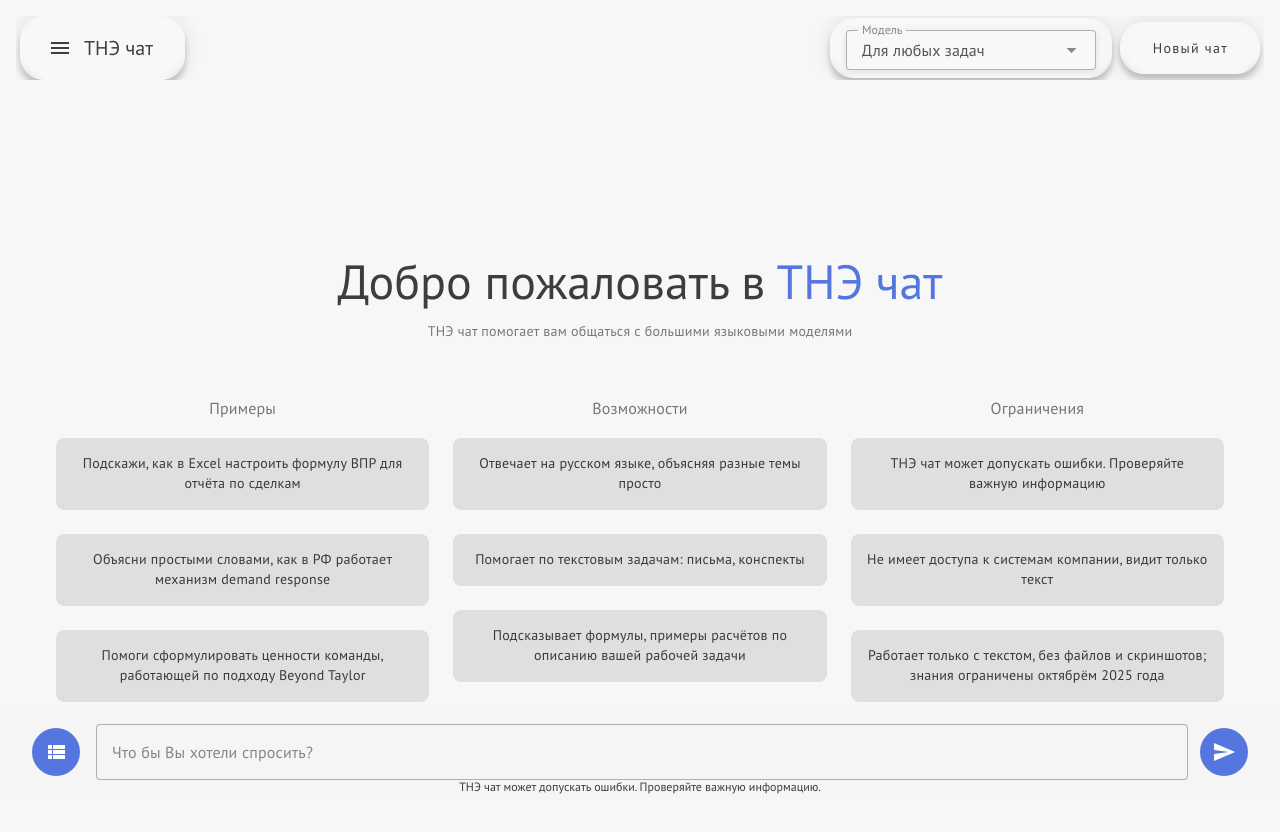
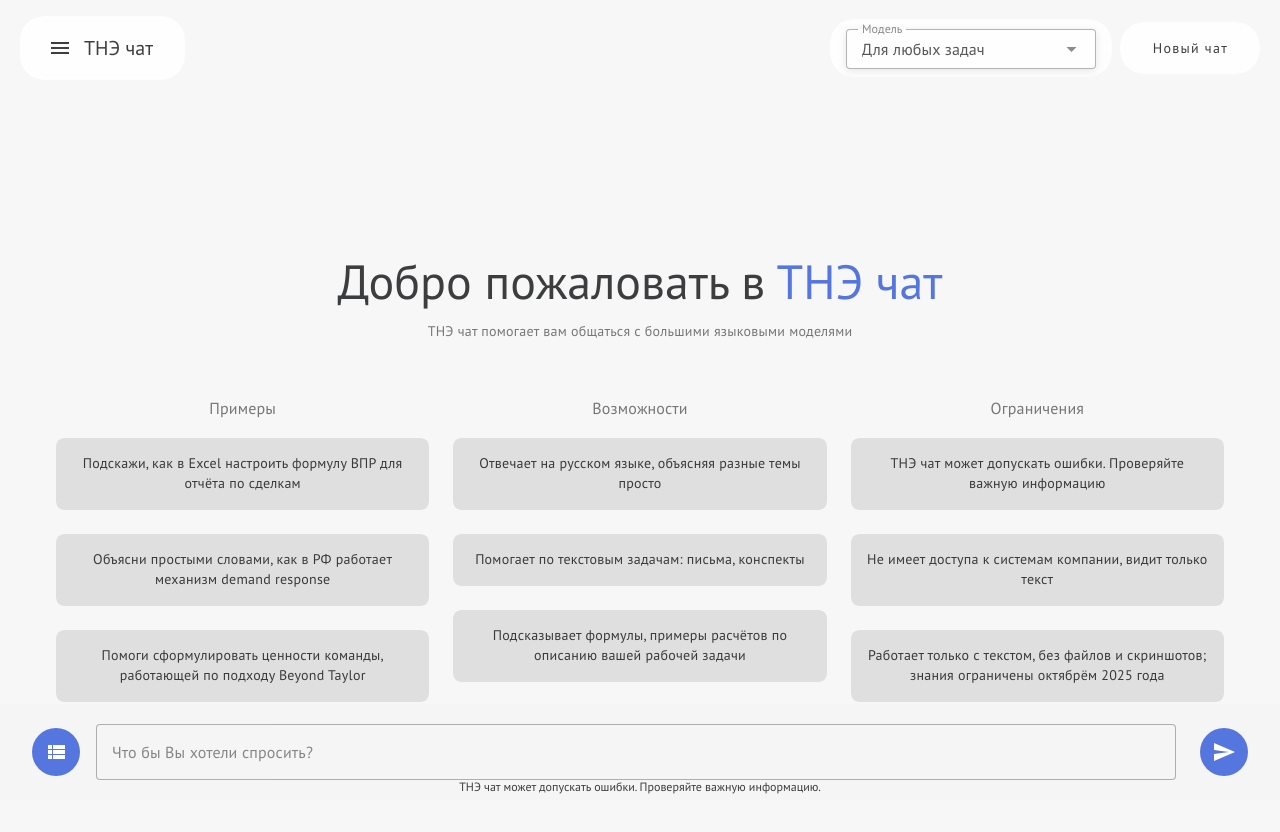
Before and after one commit to kirsanovmike/chatgpt-ui-vite, a Vue app: page / in a window 1280 px wide. Shown: the top 832 px of the page. Built offline with nearby package versions, Linux system fonts and the light colour scheme.

Commit message:
отладка стилей шапки

```diff
--- a/src/components/Conversation.vue
+++ b/src/components/Conversation.vue
@@ -10,7 +10,7 @@
       <div ref="chatWindow">
         <!-- Телепорт для селекта модели в шапку -->
         <Teleport to="#portal-target">
-          <div class="model-select-container mt-1">
+          <div class="model-select-container" style="margin-top: 2px;">
             <v-select
                 v-model="selectedModel"
                 :items="models"
@@ -51,12 +51,14 @@
                   />
 
                   <!-- Контент сообщения -->
+                  <div :class="['message-wrapper', { 'message-error': message.is_error }]">
                     <MsgContent
                         :message="message"
                         :index="index"
                         :use-prompt="usePrompt"
                         :delete-message="deleteMessage"
                     />
+                  </div>
 
                   <!-- Экшены для сообщений ассистента -->
                   <MessageActions
@@ -175,8 +177,6 @@
  *  - работу с системными и готовыми промптами
  */
 
-// ========================= Импорты =========================
-
 import { ref } from 'vue'
 
 import MessageActions from '@/components/MessageActions.vue'
@@ -193,6 +193,7 @@ import { trimMessagesByTokens } from '@/helpers/llm'
 type ChatMessage = {
   id?: number | string | null
   is_disabled?: boolean
+  is_error?: boolean
   content: string
   role: string
   message_type?: number
@@ -290,10 +291,6 @@ const readyPrompts = [
 
 // ========================= Пропсы и основное состояние =========================
 
-/**
- * Пропс с текущей беседой (сообщения, статус загрузки и т.д.).
- * Управляется родительским компонентом.
- */
 const props = defineProps<{ conversation: ConversationT }>()
 
 /** Флаг открытия диалога «Все промпты» */
@@ -414,8 +411,17 @@ const fetchReply = async () => {
       content: data.response.content,
       role: AuthorRole.Assistant
     })
+  } catch (error) {
+    console.error('Ошибка при запросе к LLM', error)
+
+    props.conversation.messages.push({
+      content: 'Упс, что-то пошло не так при обращении к модели. Попробуйте ещё раз чуть позже.',
+      role: AuthorRole.Assistant,
+      is_error: true
+    })
   } finally {
     fetchingResponse.value = false
+    scrollChatWindow()
   }
 }
 
@@ -451,7 +457,6 @@ const stop = () => abortFetch()
  * но здесь удобное место для будущей логики.
  */
 const onModelChange = (model: string) => {
-  // Здесь можно добавить аналитику, сохранение в настройки и т.д.
   console.log('Выбрана модель:', model)
 }
 </script>
@@ -489,6 +494,19 @@ const onModelChange = (model: string) => {
 
 .content_and_action.justify-end .message-actions {
   right: -30px;
+}
+
+/* Обёртка вокруг MsgContent */
+.message-wrapper {
+  max-width: 100%;
+}
+
+/* Красное системное сообщение об ошибке */
+.message-error {
+  border-left: 3px solid rgb(var(--v-theme-error));
+  background-color: rgba(var(--v-theme-error), 0.06);
+  border-radius: 8px;
+  padding: 8px 12px;
 }
 
 /* Плашка активного системного промпта */
--- a/src/components/MsgEditor.vue
+++ b/src/components/MsgEditor.vue
@@ -3,16 +3,17 @@
     <v-textarea
         ref="textArea"
         v-model="message"
+        v-model:focused="isFocused"
         :auto-grow="autoGrow"
         :counter="MAX_PROMPT_CHARS"
         :disabled="disabled"
         :error="!!errorMessage"
         :error-messages="errorMessage"
         :hide-details="true"
-        :hint="hint"
         :label="currentLabel"
         :loading="loading"
         :maxlength="MAX_PROMPT_CHARS"
+        :placeholder="placeholderText"
         :rows="rows"
         :rules="[maxLengthRule]"
         class="userinputmsg"
@@ -20,20 +21,19 @@
         max-rows="8"
         variant="outlined"
         @keypress.enter.exact="enterOnly"
-    />
+    ></v-textarea>
 
     <v-btn
         v-if="!loading"
         :disabled="!maxLengthRule(message)"
-        class="ml-3"
+        class="ml-6"
         elevation="0"
         icon="send"
         title="Send"
         @click="clickSendBtn"
-    />
+    ></v-btn>
   </div>
 </template>
-
 
 <script setup>
 import {isMobile} from 'is-mobile'
@@ -61,9 +61,16 @@ const maxLengthRule = (value) => {
   return true
 }
 
-const hint = computed(() =>
+const hintText = computed(() =>
     isMobile() ? '' : 'Нажмите Enter для отправки. Shift+Enter для новой линии.'
 )
+
+const isFocused = ref(false)
+const placeholderText = computed(() => {
+  if (props.disabled) return ''
+  const hasText = (message.value?.length ?? 0) > 0
+  return isFocused.value && !hasText ? hintText.value : ''
+})
 
 watchEffect(() => {
   const lines = message.value.split(/\r\n|\r|\n/).length
--- a/src/styles/common.css
+++ b/src/styles/common.css
@@ -7,15 +7,13 @@
     overflow: hidden;
 
     border-radius: 999px;
-    padding-inline: 16px; /* те самые 4 = 16px */
+    padding-inline: 16px;
     padding-block: 8px;
 
-    box-shadow: 0 6px 6px rgba(0, 0, 0, 0.2),
-    0 0 20px rgba(0, 0, 0, 0.1);
     transition: all 0.4s cubic-bezier(0.175, 0.885, 0.32, 2.2);
 }
 
-/* ВСЕ внутренние слои наследуют скругление */
+/* все слои наследуют скругление */
 .liquidGlass-wrapper,
 .liquidGlass-effect,
 .liquidGlass-tint,
@@ -24,25 +22,28 @@
     border-radius: inherit;
 }
 
+/* стеклянный слой */
 .liquidGlass-effect {
     position: absolute;
     inset: 0;
     z-index: 0;
 
-    backdrop-filter: blur(3px);
-    -webkit-backdrop-filter: blur(3px);
+    backdrop-filter: blur(10px);
+    -webkit-backdrop-filter: blur(10px);
     filter: url(#glass-distortion);
+
     overflow: hidden;
     isolation: isolate;
 }
 
+/* цветовой слой */
 .liquidGlass-tint {
     position: absolute;
     inset: 0;
     z-index: 1;
-    background: rgba(255, 255, 255, 0.18); /* чуть меньше, чтобы не был бетон */
 }
 
+/* блик */
 .liquidGlass-shine {
     position: absolute;
     inset: 0;
@@ -50,23 +51,13 @@
     overflow: hidden;
 }
 
+/* контент */
 .liquidGlass-text {
     position: relative;
     z-index: 3;
     display: inline-flex;
     align-items: center;
     justify-content: center;
-}
-
-.liquidGlass-effect {
-    position: absolute;
-    inset: 0;
-    z-index: 0;
-    backdrop-filter: blur(3px);
-    -webkit-backdrop-filter: blur(3px);
-    filter: url(#glass-distortion);
-    overflow: hidden;
-    isolation: isolate;
 }
 
 .liquidGlass-wrapper--md { border-radius: 16px; }
@@ -81,18 +72,39 @@
 }
 
 /* только для контейнера "Новый чат" */
-.liquidGlass-wrapper--new-chat {
-    /* на десктопе — такие же паддинги, как у остальных */
-}
+.liquidGlass-wrapper--new-chat {}
 
-/* на мобилке делаем почти квадрат, чтобы обёртка стала кругом */
+/* на мобилке делаем круг */
 @media (max-width: 960px) {
     .liquidGlass-wrapper--new-chat {
-        padding: 8px; /* одинаковый отступ по всем сторонам */
+        padding: 8px;
     }
 }
 
+/* ===== ТЕМЫ ===== */
+
+/* тёмная тема: стекло без внешней тени */
+.v-theme--dark .liquidGlass-effect {
+    opacity: 0.9;
+}
+.v-theme--dark .liquidGlass-tint {
+    background: rgba(255, 255, 255, 0.15);
+}
+.v-theme--dark .liquidGlass-wrapper {
+    box-shadow: none;
+}
+
+/* светлая тема: стекло есть, тени нет */
+.v-theme--light .liquidGlass-effect {
+    opacity: 0.6;
+}
+.v-theme--light .liquidGlass-tint {
+    background: rgba(255, 255, 255, 0.8);
+}
+.v-theme--light .liquidGlass-wrapper {
+    box-shadow: none;
+}
+
 header {
-    padding-left: 16px !important;
     padding-right: 16px !important;
 }
```
Lines whose indentation alone changed are shown as unchanged.
